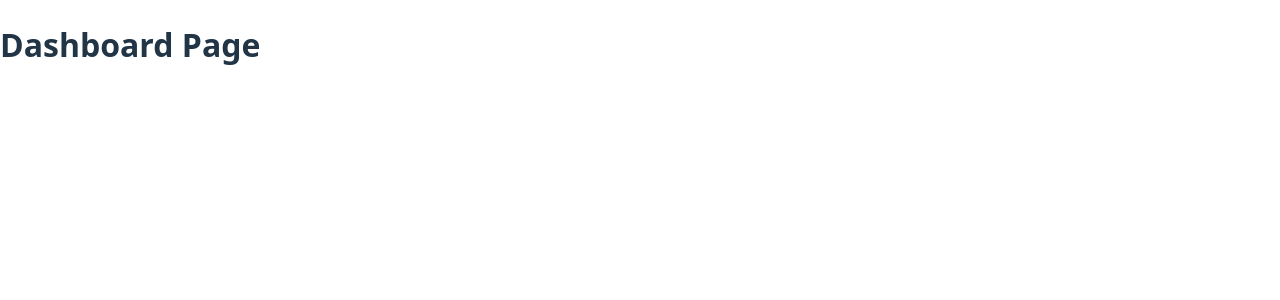
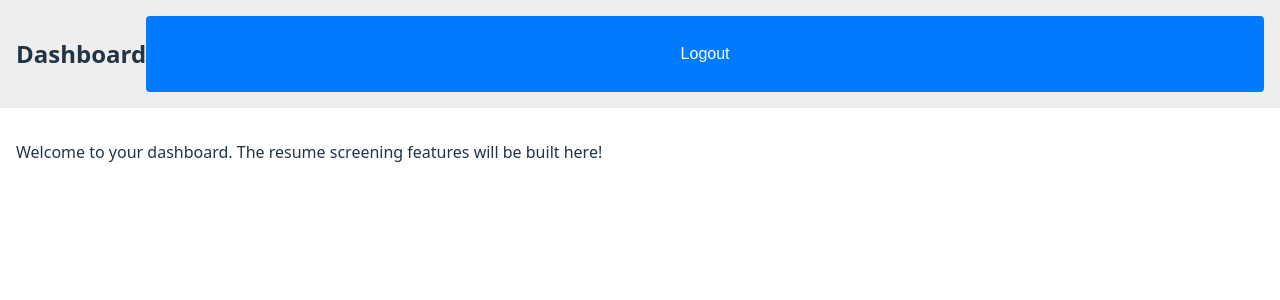
Before and after one commit to barath-20/ResumeScreener, a React (Vite) app in the folder resume-screener-frontend/: page / in a window 1280 px wide. Shown: the top 300 px of the page. Built offline with nearby package versions, Linux system fonts and the light colour scheme; sample sign-in values are in the browser's storage.

Commit message:
feat: add protected route and logout functionality

```diff
--- a/resume-screener-frontend/src/App.jsx
+++ b/resume-screener-frontend/src/App.jsx
@@ -3,6 +3,7 @@ import { BrowserRouter as Router, Routes, Route } from 'react-router-dom';
 import LoginPage from './pages/LoginPage';
 import RegisterPage from './pages/RegisterPage';
 import DashboardPage from './pages/DashboardPage';
+import ProtectedRoute from './components/ProtectedRoute'; // <-- Import ProtectedRoute
 
 function App() {
   return (
@@ -10,7 +11,14 @@ function App() {
       <Routes>
         <Route path="/login" element={<LoginPage />} />
         <Route path="/register" element={<RegisterPage />} />
-        <Route path="/" element={<DashboardPage />} />
+        <Route
+          path="/"
+          element={
+            <ProtectedRoute>
+              <DashboardPage />
+            </ProtectedRoute>
+          }
+        />
       </Routes>
     </Router>
   );
--- /dev/null
+++ b/resume-screener-frontend/src/components/ProtectedRoute.jsx
@@ -0,0 +1,15 @@
+import React from 'react';
+import { Navigate } from 'react-router-dom';
+
+function ProtectedRoute({ children }) {
+  const token = localStorage.getItem('token');
+
+  if (!token) {
+    // If no token, redirect to login page
+    return <Navigate to="/login" />;
+  }
+
+  return children;
+}
+
+export default ProtectedRoute;
--- a/resume-screener-frontend/src/pages/DashboardPage.jsx
+++ b/resume-screener-frontend/src/pages/DashboardPage.jsx
@@ -1,7 +1,25 @@
 import React from 'react';
+import { useNavigate } from 'react-router-dom';
 
 function DashboardPage() {
-  return <h1>Dashboard Page</h1>;
+  const navigate = useNavigate();
+
+  const handleLogout = () => {
+    localStorage.removeItem('token');
+    navigate('/login');
+  };
+
+  return (
+    <div>
+      <nav style={{ padding: '1rem', background: '#eee', display: 'flex', justifyContent: 'space-between' }}>
+        <h1>Dashboard</h1>
+        <button onClick={handleLogout}>Logout</button>
+      </nav>
+      <main style={{ padding: '1rem' }}>
+        <p>Welcome to your dashboard. The resume screening features will be built here!</p>
+      </main>
+    </div>
+  );
 }
 
 export default DashboardPage;
```
